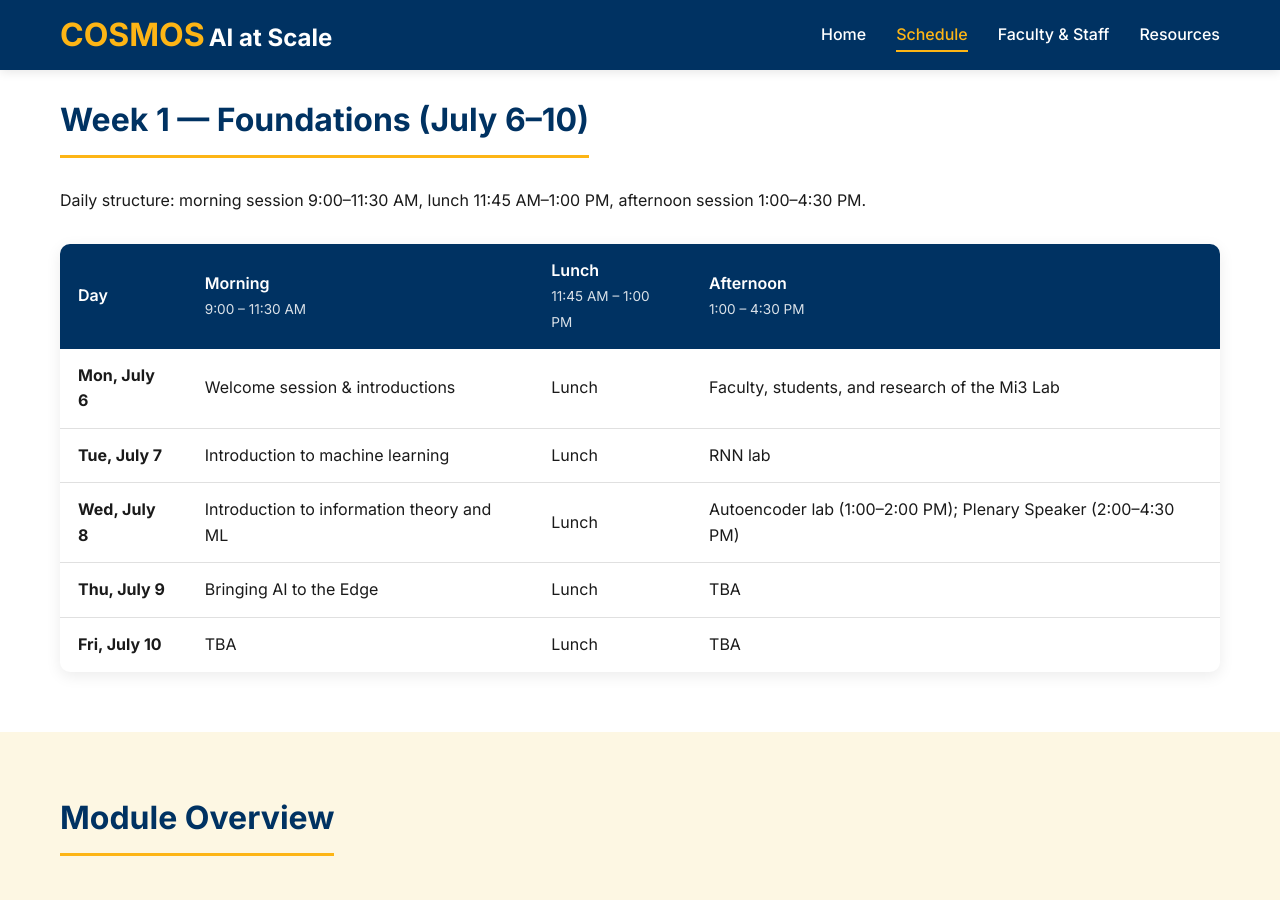
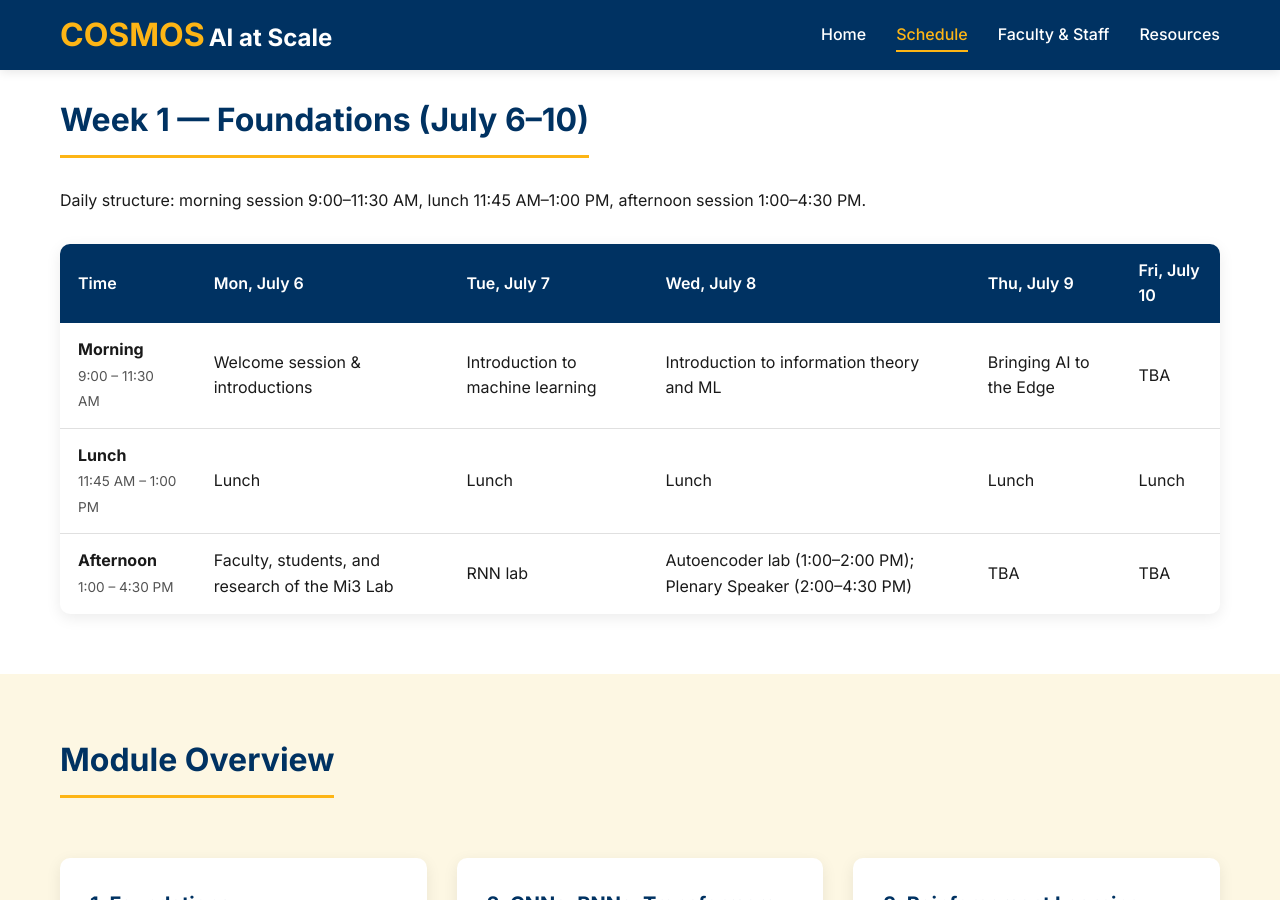
Before and after one commit to cosmos-ai-ucm/cosmos-ai-ucm.github.io, a Jekyll site: the page built from schedule.html, in a window 1280 px wide and 900 px high, scrolled down 921 px. Built offline with Jekyll 4.4.1, drawn with Linux system fonts in a browser that asks for light colours.

Commit message:
Transpose Week 1 schedule table: days as columns, time slots as rows
Reads more naturally at a glance and gives the day headers equal
horizontal weight.

Co-Authored-By: Claude Opus 4.7 <noreply@anthropic.com>

```diff
--- a/schedule.html
+++ b/schedule.html
@@ -60,41 +60,37 @@ permalink: /schedule
     <table class="schedule-table">
       <thead>
         <tr>
-          <th>Day</th>
-          <th>Morning<br><span style="font-weight:400;font-size:.85em;opacity:.85;">9:00 &ndash; 11:30 AM</span></th>
-          <th>Lunch<br><span style="font-weight:400;font-size:.85em;opacity:.85;">11:45 AM &ndash; 1:00 PM</span></th>
-          <th>Afternoon<br><span style="font-weight:400;font-size:.85em;opacity:.85;">1:00 &ndash; 4:30 PM</span></th>
+          <th>Time</th>
+          <th>Mon, July 6</th>
+          <th>Tue, July 7</th>
+          <th>Wed, July 8</th>
+          <th>Thu, July 9</th>
+          <th>Fri, July 10</th>
         </tr>
       </thead>
       <tbody>
         <tr>
-          <td><strong>Mon, July 6</strong></td>
+          <td><strong>Morning</strong><br><span style="font-weight:400;font-size:.85em;opacity:.75;">9:00 &ndash; 11:30 AM</span></td>
           <td>Welcome session &amp; introductions</td>
-          <td>Lunch</td>
-          <td>Faculty, students, and research of the Mi3 Lab</td>
-        </tr>
-        <tr>
-          <td><strong>Tue, July 7</strong></td>
           <td>Introduction to machine learning</td>
-          <td>Lunch</td>
-          <td>RNN lab</td>
-        </tr>
-        <tr>
-          <td><strong>Wed, July 8</strong></td>
           <td>Introduction to information theory and ML</td>
-          <td>Lunch</td>
-          <td>Autoencoder lab (1:00&ndash;2:00 PM); Plenary Speaker (2:00&ndash;4:30 PM)</td>
-        </tr>
-        <tr>
-          <td><strong>Thu, July 9</strong></td>
           <td>Bringing AI to the Edge</td>
-          <td>Lunch</td>
           <td>TBA</td>
         </tr>
         <tr>
-          <td><strong>Fri, July 10</strong></td>
+          <td><strong>Lunch</strong><br><span style="font-weight:400;font-size:.85em;opacity:.75;">11:45 AM &ndash; 1:00 PM</span></td>
+          <td>Lunch</td>
+          <td>Lunch</td>
+          <td>Lunch</td>
+          <td>Lunch</td>
+          <td>Lunch</td>
+        </tr>
+        <tr>
+          <td><strong>Afternoon</strong><br><span style="font-weight:400;font-size:.85em;opacity:.75;">1:00 &ndash; 4:30 PM</span></td>
+          <td>Faculty, students, and research of the Mi3 Lab</td>
+          <td>RNN lab</td>
+          <td>Autoencoder lab (1:00&ndash;2:00 PM); Plenary Speaker (2:00&ndash;4:30 PM)</td>
           <td>TBA</td>
-          <td>Lunch</td>
           <td>TBA</td>
         </tr>
       </tbody>
```
